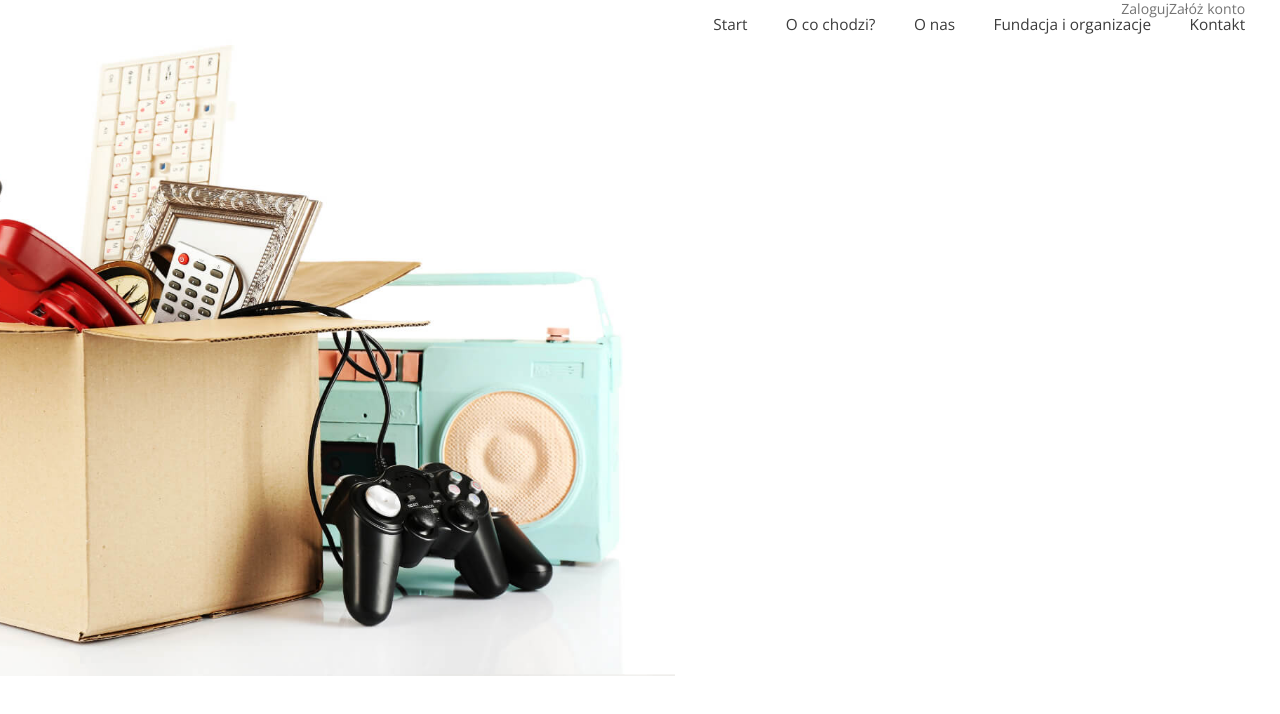
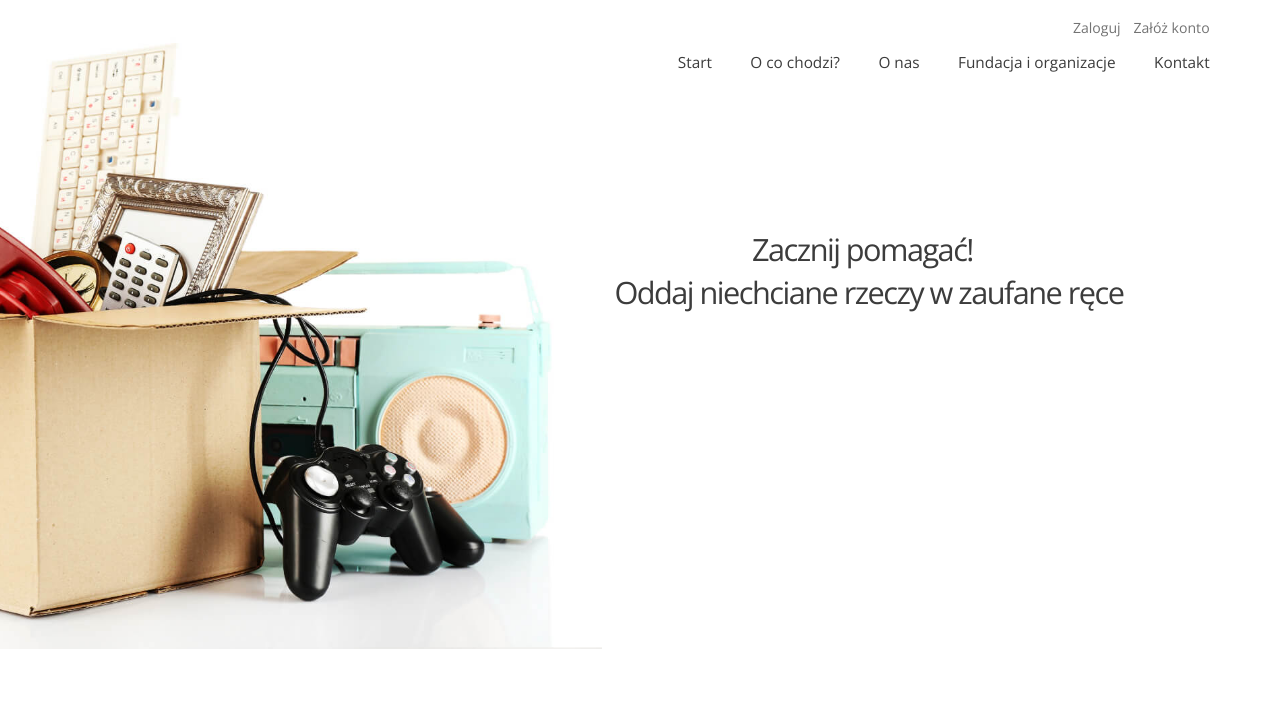
Before and after one commit to not-capuleti/oddaj-rzeczy, a React (Create React App) app: page / in a window 1280 px wide. Shown: the top 714 px of the page. Built offline with nearby package versions, Linux system fonts and the light colour scheme.

Commit message:
Intro positioned. H1 text styled

```diff
--- a/src/components/Home/Header/HomeHeader.js
+++ b/src/components/Home/Header/Header.js
@@ -1,16 +1,18 @@
 import React, { Component } from 'react';
 import TopMenu from './TopMenu';
 import HeaderImg from './HeaderImg';
+import Intro from './Intro';
 
-class HomeHeader extends Component {
+class Header extends Component {
 	render() {
 		return (
 			<header className="header">
 				<HeaderImg />
 				<TopMenu />
+				<Intro />
 			</header>
 		);
 	}
 }
 
-export default HomeHeader;
+export default Header;
--- /dev/null
+++ b/src/components/Home/Header/Intro.js
@@ -0,0 +1,13 @@
+import React, { Component } from 'react';
+
+class Intro extends Component {
+	render() {
+		return (
+			<div className="header__intro">
+				<h1>Zacznij pomagać! {'\n'} Oddaj niechciane rzeczy w zaufane ręce</h1>
+			</div>
+		);
+	}
+}
+
+export default Intro;
--- a/src/components/Home/Home.js
+++ b/src/components/Home/Home.js
@@ -1,9 +1,9 @@
 import React, { Component } from 'react';
-import HomeHeader from './Header/HomeHeader';
+import Header from './Header/Header';
 
 class Home extends Component {
 	render() {
-		return <HomeHeader />;
+		return <Header />;
 	}
 }
 
--- a/src/scss/components/_header.scss
+++ b/src/scss/components/_header.scss
@@ -1,27 +1,45 @@
 .header {
 	display: flex;
-	justify-content: center;
+	justify-content: space-between;
+	position: relative;
+	margin-left: -25%;
+	padding-right: 5%;
 	.header__photo {
-		width: 75%;
-		margin-left: -25%;
+		width: 60%;
 		.header__photo_img {
 			max-width: 100%;
 		}
 	}
 	.header__menu {
 		text-align: right;
+		padding-top: 1.5vw;
 		a {
 			text-decoration: none;
 			color: $login-btns-text-color;
 			font-size: 1.1vw;
+			padding: 0 .5vw;
 		}
 		.header__menu__nav {
+			padding-top: 1.5vw;
 			a {
 				color: $header-text-color;
 				font-size: 1.2vw;
-				padding-left: 3vw;
+				padding-left: 2.5vw;
 				cursor: pointer;
 			}
 		}
 	}
+	.header__intro {
+		position: absolute;
+		top: 35%;
+		left: 58%;
+		h1 {
+			white-space: pre-wrap;
+			font-size: 2.4vw;
+			color: $header-text-color;
+			text-align: center;
+			line-height: 1.4em;
+			letter-spacing: -0.05em;
+		}
+	}
 }
```
